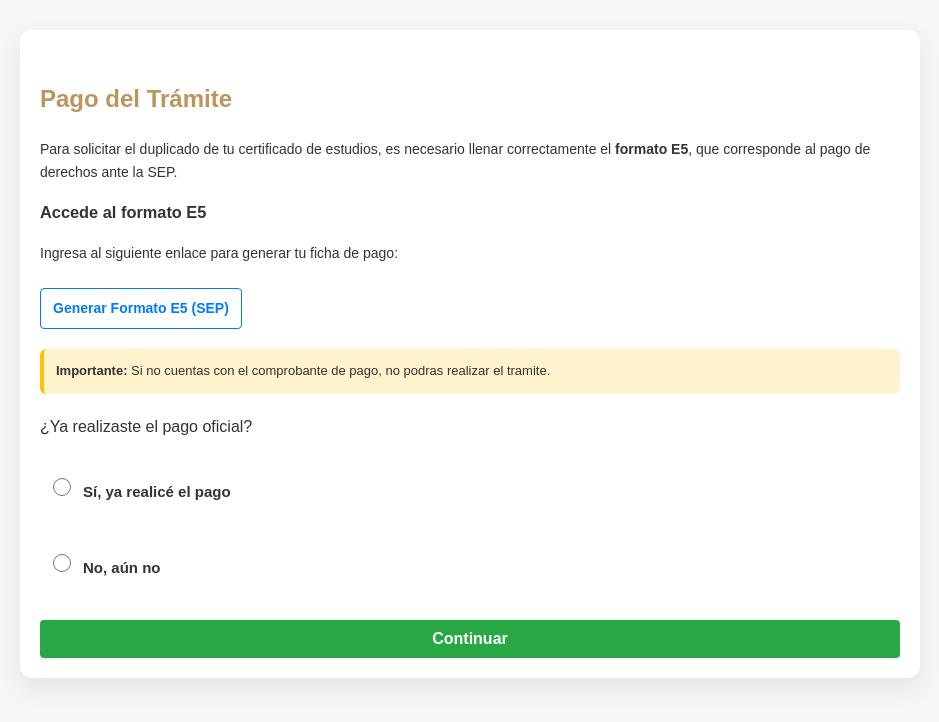
After one commit to YahirArboleya/egresadosCetis54, a Flask app: page /pago in a window 1280 px wide. The commit adds this page. Shown: the top 722 px of the page, without its empty margins (170-1109 px from the left). Run offline with Flask 3, Linux system fonts and the light colour scheme; some libraries are stand-ins or nearby versions.

Commit message:
✨Pago y Aviso de privacidad

```diff
--- a/app.py
+++ b/app.py
@@ -65,15 +65,41 @@ def formulario():
 def verificacion():
     if request.method == 'POST':
         documentos = request.form.get('documentos')
-        presencial = request.form.get('presencial')
 
-        if documentos != 'si' or presencial != 'si':
+        if documentos != 'si':
             flash("Para continuar con el trámite en línea debes contar con los documentos oficiales en PDF.")
             return redirect(url_for('verificacion'))
 
-        return redirect(url_for('formulario'))
+        return redirect(url_for('pago_sep'))
 
     return render_template('verificacion.html')
+
+
+
+#====== PAGO SEP ==================
+@app.route('/pago', methods=['GET', 'POST'])
+def pago_sep():
+    if request.method == 'POST':
+        if request.form.get('pago') == 'si':
+            return redirect(url_for('aviso_privacidad'))
+        else:
+            flash("Si no cuentas con el pago, el trámite debe realizarse de manera presencial.")
+            return redirect(url_for('pago_sep'))
+
+    return render_template('pago_sep.html')
+
+
+#================= AVISO DE PRIVACIDAD ==================
+@app.route('/aviso-privacidad', methods=['GET', 'POST'])
+def aviso_privacidad():
+    if request.method == 'POST':
+        if request.form.get('acepta'):
+            return redirect(url_for('formulario'))
+        else:
+            flash("Debes aceptar el aviso de privacidad para continuar.")
+            return redirect(url_for('aviso_privacidad'))
+
+    return render_template('aviso_privacidad.html')
 
 
 # ================== REGISTRO ==================
--- /dev/null
+++ b/static/css/pago.css
@@ -0,0 +1,92 @@
+/* Contenedor principal */
+.box {
+    max-width: 900px;
+    margin: 30px auto;
+    padding: 20px;
+    font-family: Arial, sans-serif;
+    line-height: 1.6;
+}
+
+/* Sección de instrucciones */
+.instrucciones {
+    margin-bottom: 20px;
+    font-size: 14px;
+}
+
+.link-sep {
+    display: inline-block;
+    margin-top: 10px;
+    color: #007bff;
+    text-decoration: none;
+    font-weight: bold;
+    border: 1px solid #007bff;
+    padding: 8px 12px;
+    border-radius: 4px;
+}
+
+.link-sep:hover {
+    background: #007bff;
+    color: white;
+}
+
+/* Nota de advertencia */
+.note {
+    background: #fff3cd;
+    padding: 12px;
+    border-left: 4px solid #ffc107;
+    border-radius: 6px;
+    font-size: 13px;
+    margin-bottom: 20px;
+}
+
+/* Estilo de los Radio Buttons */
+.options-container {
+    display: flex;
+    flex-direction: column; /* Alinea uno debajo del otro */
+    gap: 12px;
+    margin: 15px 0;
+}
+
+.option {
+    display: flex;
+    align-items: center; /* Centra verticalmente el radio con el texto */
+    cursor: pointer;
+    font-size: 15px;
+    padding: 8px;
+    border-radius: 4px;
+    transition: background 0.2s;
+}
+
+.option:hover {
+    background-color: #f8f9fa;
+}
+
+.option input[type="radio"] {
+    margin-right: 12px; /* Espacio entre el círculo y el texto */
+    width: 18px;
+    height: 18px;
+    cursor: pointer;
+}
+
+/* Botón */
+.btn-continuar {
+    width: 100%;
+    padding: 10px;
+    background-color: #28a745;
+    color: white;
+    border: none;
+    border-radius: 4px;
+    font-size: 16px;
+    cursor: pointer;
+    margin-top: 10px;
+}
+
+.btn-continuar:hover {
+    background-color: #218838;
+}
+
+.error {
+    color: #dc3545;
+    font-weight: bold;
+    margin-top: 15px;
+}
--- /dev/null
+++ b/templates/pago_sep.html
@@ -0,0 +1,56 @@
+<!DOCTYPE html>
+<html lang="es">
+<head>
+    <meta charset="UTF-8">
+    <title>Pago SEP - CETIS 54</title>
+    <link rel="stylesheet" href="{{ url_for('static', filename='css/base.css') }}">
+    <link rel="stylesheet" href="{{ url_for('static', filename='css/pago.css') }}">
+</head>
+<body>
+
+<div class="box">
+    <h2>Pago del Trámite</h2>
+
+    <section class="instrucciones">
+        <p>Para solicitar el duplicado de tu certificado de estudios, es necesario llenar correctamente el <strong>formato E5</strong>, que corresponde al pago de derechos ante la SEP.</p>
+
+        <div class="pasos">
+            <h3>Accede al formato E5</h3>
+            <p>Ingresa al siguiente enlace para generar tu ficha de pago:</p>
+            <a href="https://www.sep.gob.mx/work/appsite/e5_ene12/dpa/hojaayuda.html?institucion=dgeti" target="_blank" class="link-sep">
+                Generar Formato E5 (SEP)
+            </a>
+        </div>
+    </section>
+
+    <p class="note">
+        <strong>Importante:</strong> Si no cuentas con el comprobante de pago, no podras realizar el tramite.
+    </p>
+
+    <form method="POST" class="form-pago">
+        <p class="question">¿Ya realizaste el pago oficial?</p>
+
+        <div class="options-container">
+            <label class="option">
+                <input type="radio" name="pago" value="si" required>
+                <span>Sí, ya realicé el pago</span>
+            </label>
+
+            <label class="option">
+                <input type="radio" name="pago" value="no">
+                <span>No, aún no</span>
+            </label>
+        </div>
+
+        <button type="submit" class="btn-continuar">Continuar</button>
+    </form>
+
+    {% with messages = get_flashed_messages() %}
+      {% if messages %}
+        <p class="error">{{ messages[0] }}</p>
+      {% endif %}
+    {% endwith %}
+</div>
+
+</body>
+</html>
--- a/templates/verificacion.html
+++ b/templates/verificacion.html
@@ -3,6 +3,7 @@
 <head>
     <meta charset="UTF-8">
     <title>Verificación de Requisitos - CETIS 54</title>
+    <link href="https://fonts.googleapis.com/css2?family=Inter:wght@400;600;700&display=swap" rel="stylesheet">
     <link rel="stylesheet" href="{{ url_for('static', filename='css/base.css') }}">
     <link rel="stylesheet" href="{{ url_for('static', filename='css/verificacion.css') }}">
 </head>
```
Also changed, not shown: static/css/aviso.css (added, +67 -0 lines), templates/aviso_privacidad.html (added, +48 -0 lines).
